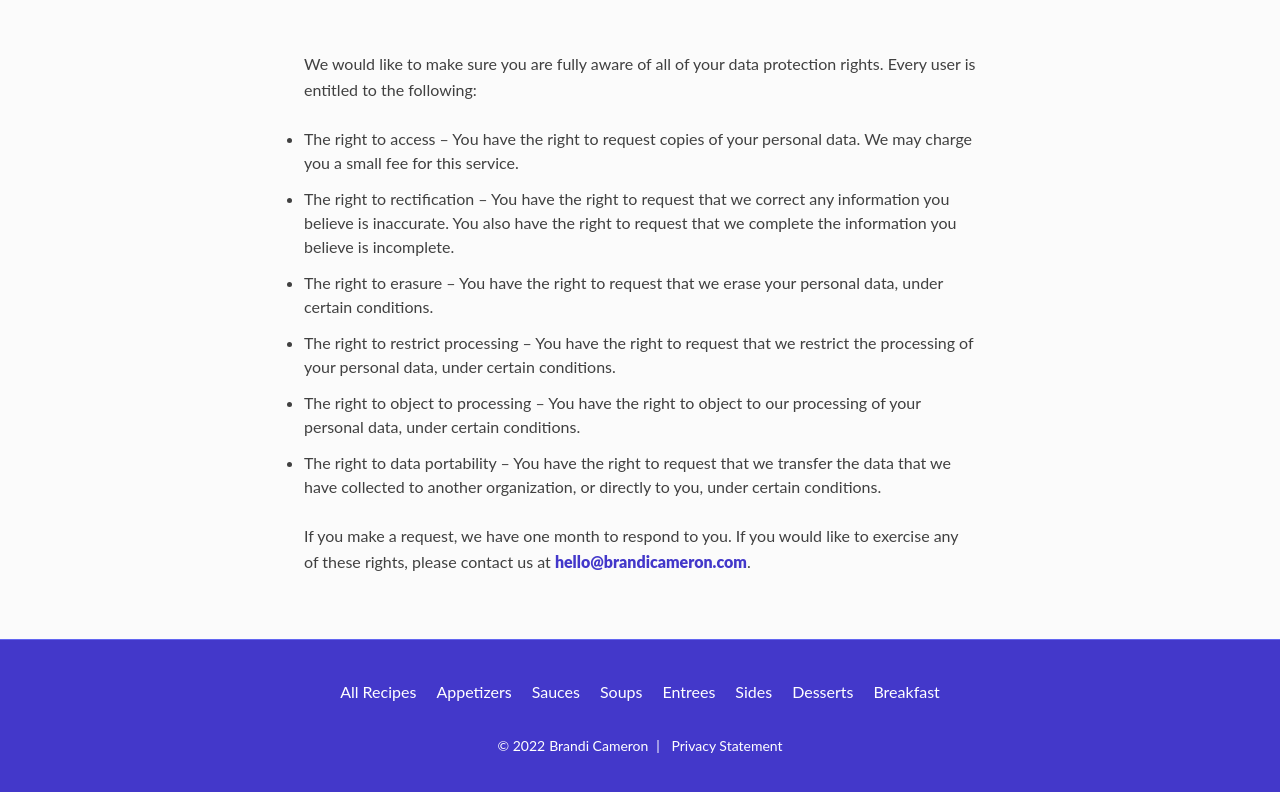
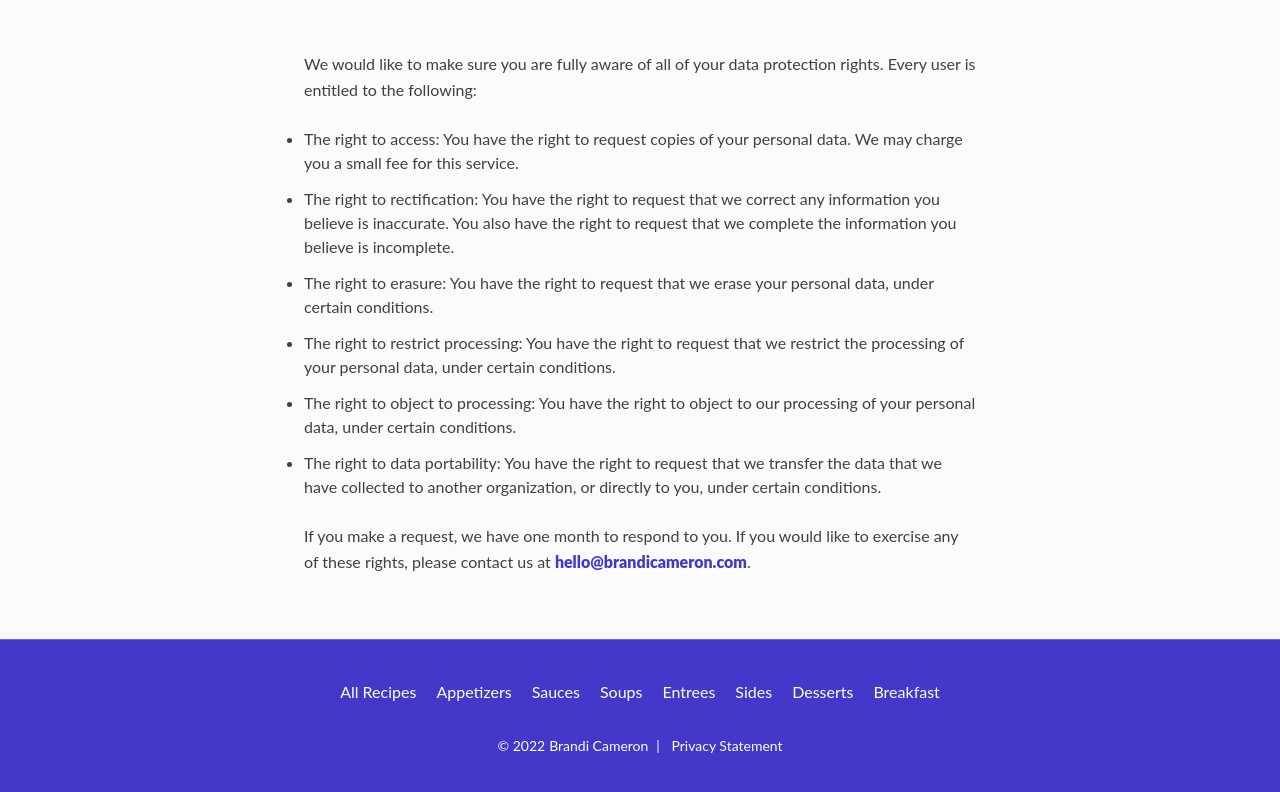
Before and after one commit to brandicameron/nosh, a Next.js app: page /privacy in a window 1280 px wide. Shown: the part 1827-2619 px from the top of the page. Built offline with nearby package versions, Linux system fonts and the light colour scheme; no server answers.

Commit message:
Fixed offending characters in privacy statement page

```diff
--- a/pages/privacy.js
+++ b/pages/privacy.js
@@ -82,28 +82,28 @@ export default function privacy() {
       </p>
       <ul>
         <li className='my-3 list-disc'>
-          The right to access – You have the right to request copies of your personal data. We may
+          The right to access: You have the right to request copies of your personal data. We may
           charge you a small fee for this service.
         </li>
         <li className='my-3 list-disc'>
-          The right to rectification – You have the right to request that we correct any information
+          The right to rectification: You have the right to request that we correct any information
           you believe is inaccurate. You also have the right to request that we complete the
           information you believe is incomplete.
         </li>
         <li className='my-3 list-disc'>
-          The right to erasure – You have the right to request that we erase your personal data,
+          The right to erasure: You have the right to request that we erase your personal data,
           under certain conditions.
         </li>
         <li className='my-3 list-disc'>
-          The right to restrict processing – You have the right to request that we restrict the
+          The right to restrict processing: You have the right to request that we restrict the
           processing of your personal data, under certain conditions.
         </li>
         <li className='my-3 list-disc'>
-          The right to object to processing – You have the right to object to our processing of your
+          The right to object to processing: You have the right to object to our processing of your
           personal data, under certain conditions.
         </li>
         <li className='my-3 list-disc'>
-          The right to data portability – You have the right to request that we transfer the data
+          The right to data portability: You have the right to request that we transfer the data
           that we have collected to another organization, or directly to you, under certain
           conditions.
         </li>
```
